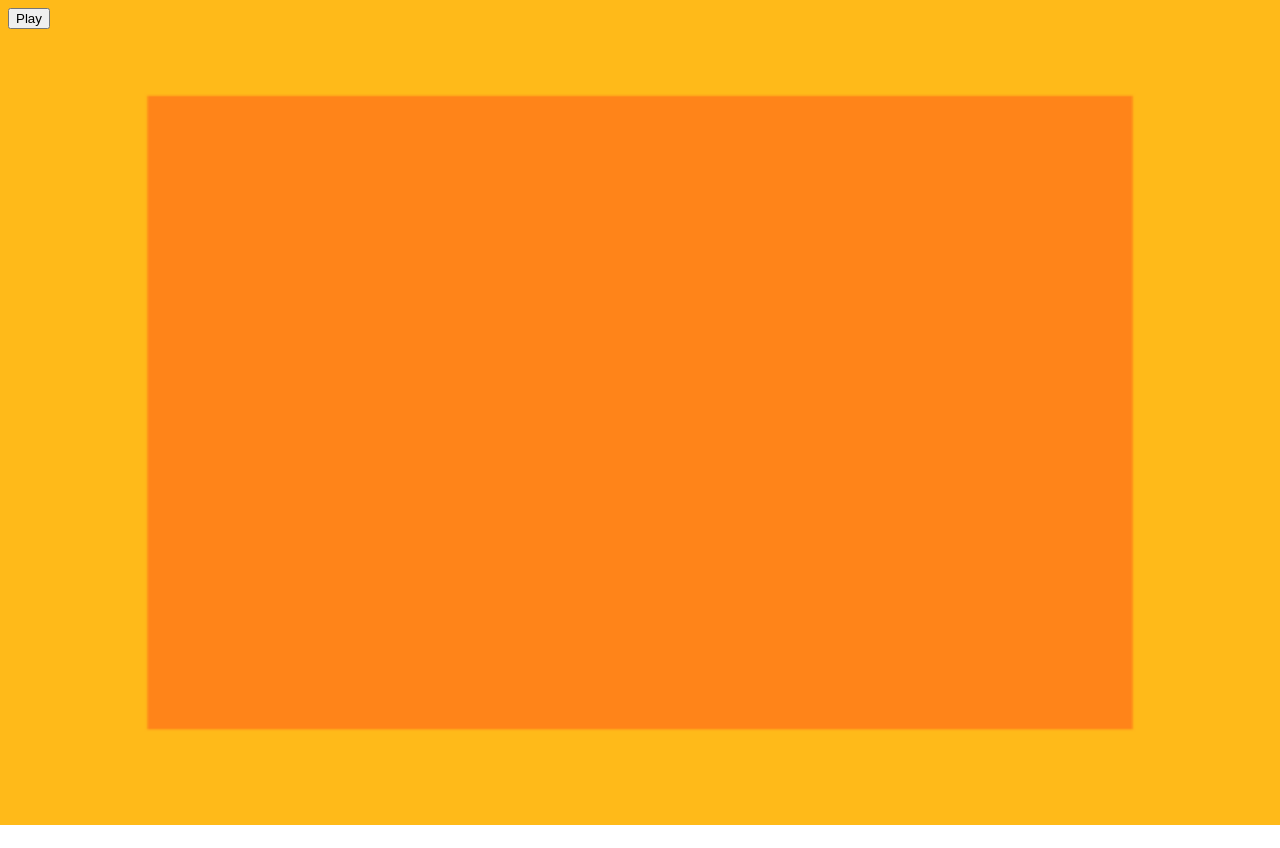
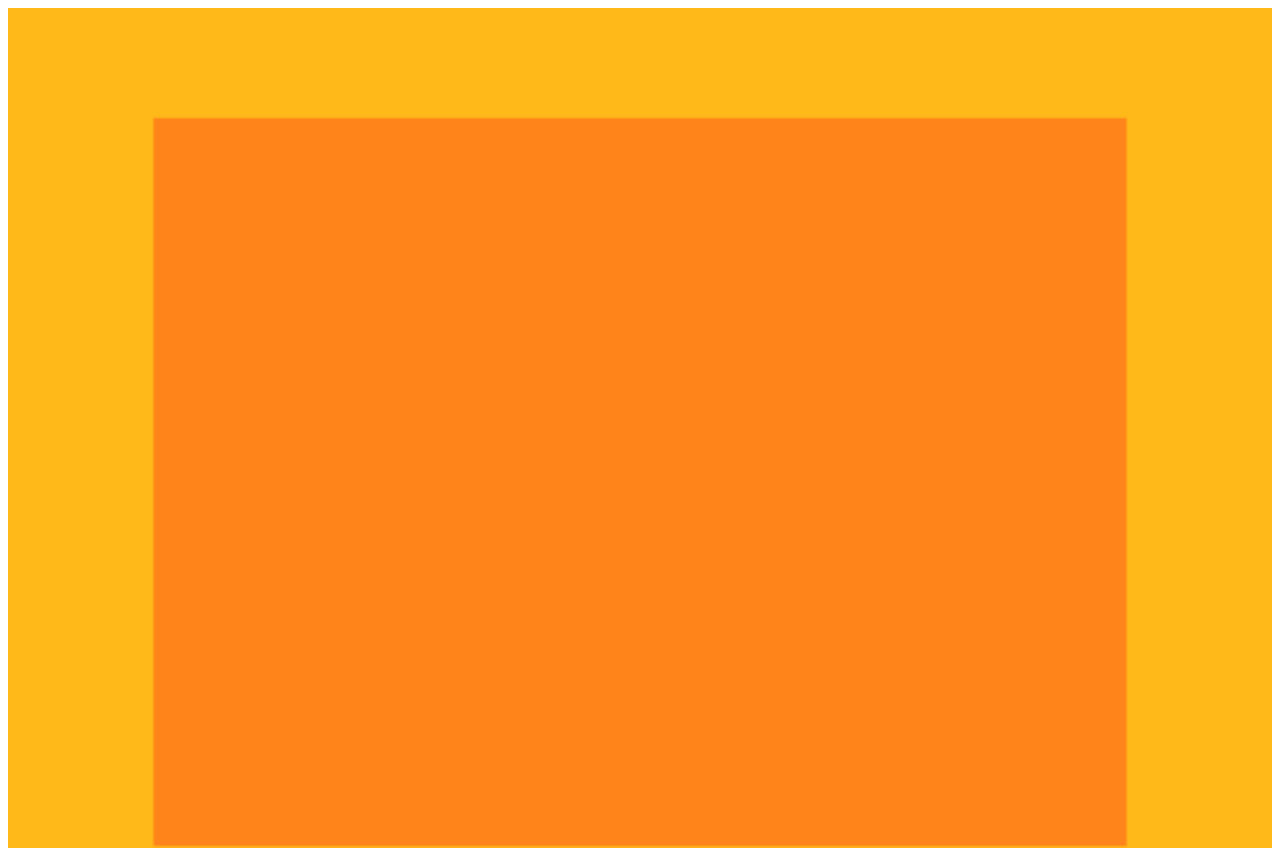
Before and after one commit to keidyz/quiche-engine, a React app: page / in a window 1280 px wide. Shown: the top 848 px of the page. Before the commit the page ends 800 px from the top, so only its background shows below. Built offline with nearby package versions, Linux system fonts and the light colour scheme.

Commit message:
Add background component with configurable size

```diff
--- /dev/null
+++ b/game-development-files/configuration.json
@@ -0,0 +1,4 @@
+{
+    "width": 100,
+    "height": 75
+}
--- /dev/null
+++ b/src/components/background/background.tsx
@@ -0,0 +1,19 @@
+import React from 'react';
+import styled from 'styled-components';
+
+import configuration from '#game-development-files/configuration.json';
+import background from '#game-development-files/main-menu/bg.png';
+
+const { height, width } = configuration;
+const heightPercent = (height / width) * 100;
+
+const BackgroundWrapper = styled.div`
+    background-image: url('${background}');
+    background-size: 100% 100%;
+    background-repeat: no-repeat;
+    padding-bottom: ${heightPercent}%;
+`;
+
+export const Background: React.FC<any> = (props) => {
+    return <BackgroundWrapper>{props.children}</BackgroundWrapper>;
+};
--- /dev/null
+++ b/src/components/background/index.ts
@@ -0,0 +1 @@
+export * from './background'
--- a/src/components/index.ts
+++ b/src/components/index.ts
@@ -1 +1,2 @@
 export * from './main-menu';
+export * from './background';
--- a/src/declaration.d.ts
+++ b/src/declaration.d.ts
@@ -2,3 +2,4 @@ declare module '*.png';
 declare module '*.svg';
 declare module '*.jpeg';
 declare module '*.jpg';
+declare module '*.json';
--- a/src/index.tsx
+++ b/src/index.tsx
@@ -1,7 +1,7 @@
 import React from 'react';
 import { createRoot } from 'react-dom/client';
 
-import { MainMenu } from './components';
+import { Background } from './components';
 
 const rootElement = document.getElementById('root');
 
@@ -13,6 +13,6 @@ const root = createRoot(rootElement);
 
 root.render(
     <React.StrictMode>
-        <MainMenu />
+        <Background />
     </React.StrictMode>,
 );
--- a/tsconfig.json
+++ b/tsconfig.json
@@ -40,7 +40,7 @@
     "src/**/*.d.ts",
     "src/**/*.ts",
     "src/**/*.tsx",
-    "src/*",
+    "src/*"
   ],
   "exclude": [
     "node_modules"
```
Also changed, not shown: game-development-files/configuration.ts (deleted).
